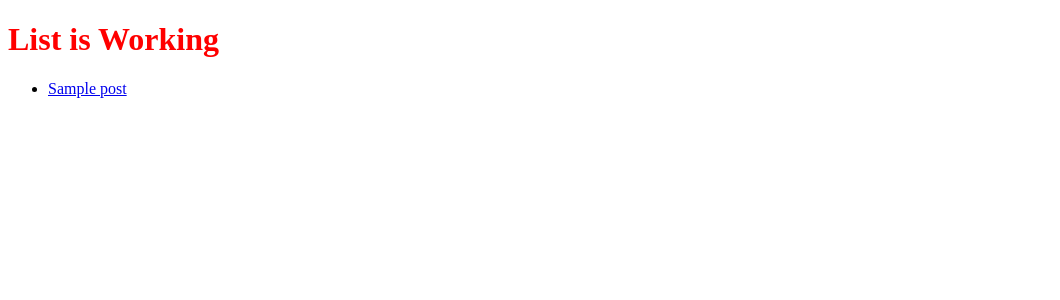
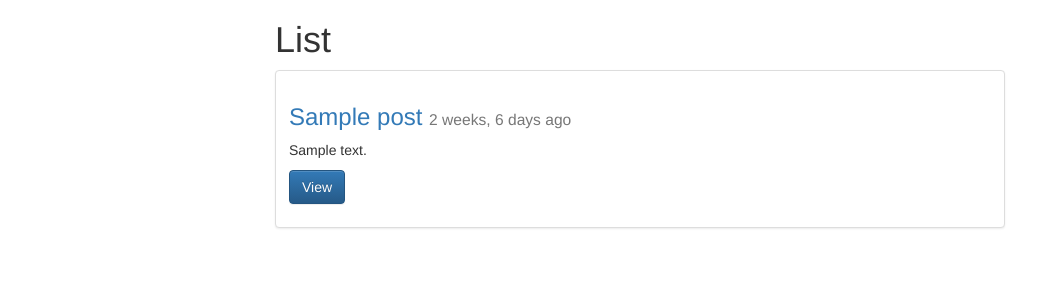
Before and after one commit to KvinLiu/django_simple_blog, a Django app: page /posts/ in a window 1280 px wide. Shown: the top 300 px of the page, without its empty margins (0-1060 px from the left). Run offline with Django 3.2, Linux system fonts and the light colour scheme; tables that the repository leaves empty hold one stand-in row (values such as "Sample post"); some libraries are stand-ins or nearby versions.

Commit message:
[26/38] Implement Bootstrap

```diff
--- a/posts/templates/base.html
+++ b/posts/templates/base.html
@@ -11,6 +11,11 @@
           href="{% static 'css/base.css' %}"
           type="text/css"
           media="screen">
+    <!-- Latest compiled and minified CSS -->
+    <link rel="stylesheet" href="https://maxcdn.bootstrapcdn.com/bootstrap/3.3.7/css/bootstrap.min.css" integrity="sha384-BVYiiSIFeK1dGmJRAkycuHAHRg32OmUcww7on3RYdg4Va+PmSTsz/K68vbdEjh4u" crossorigin="anonymous">
+    <!-- Optional theme -->
+    <link rel="stylesheet" href="https://maxcdn.bootstrapcdn.com/bootstrap/3.3.7/css/bootstrap-theme.min.css" integrity="sha384-rHyoN1iRsVXV4nD0JutlnGaslCJuC7uwjduW9SVrLvRYooPp2bWYgmgJQIXwl/Sp" crossorigin="anonymous">
+
     <style type="text/css" media="screen">
      {% block style %}{% endblock style %}
     </style>
@@ -32,5 +37,7 @@
     <div class="container">
       {% block content %} {% endblock content %}
     </div>
+    <!-- Latest compiled and minified JavaScript -->
+    <script src="https://maxcdn.bootstrapcdn.com/bootstrap/3.3.7/js/bootstrap.min.js" integrity="sha384-Tc5IQib027qvyjSMfHjOMaLkfuWVxZxUPnCJA7l2mCWNIpG9mGCD8wGNIcPD7Txa" crossorigin="anonymous"></script>
   </body>
 </html>
--- a/posts/templates/post_list.html
+++ b/posts/templates/post_list.html
@@ -5,13 +5,28 @@
 {% endblock %}
 
 {% block content %}
-  <h1>{{ title }} is Working</h1>
-  <ul>
+  <div class="col-sm-8 col-sm-offset-2">
+    <h1>{{ title }}</h1>
     {% for obj in object_list %}
-      <li>
-        <!-- <a href="{% url "posts:detail" id=obj.id %}">{{ obj.title }}</a> -->
-        <a href="{{obj.get_absolute_url}}">{{obj.title}}</a>
-      </li>
+
+      <div class="row">
+        <div class="col-sm-12">
+          <div class="thumbnail">
+            <!-- <img src="..." alt="..."> -->
+            <div class="caption">
+              <h3>
+                <a href="{{obj.get_absolute_url}}">{{obj.title}}</a>
+                <small>{{obj.timestamp|timesince}} ago</small>
+              </h3>
+              <p>{{obj.context|linebreaks|truncatechars:100}}</p>
+              <p><a href="{{obj.get_absolute_url}}" class="btn btn-primary" role="button">View</a></p>
+            </div>
+          </div>
+        </div>
+        <hr />
+      </div>
+      {#% cycle "" "<div class='col-sm-12'><hr/></div></div><div class='row'>" %#}
     {% endfor %}
-  </ul>
+  </div>
+  </div>
 {% endblock content %}
--- a/posts/views.py
+++ b/posts/views.py
@@ -76,4 +76,5 @@ def post_update(request, id=None):
 
 def post_delete(request, id=None):
     instance = get_object_or_404(Post, id=id)
-    return HttpResponse("<h1>Delete</h1>")
+    instance.delete()
+    return redirect("posts:list")
```
Also changed, not shown: posts/templates/post_detail.html (+4 -6 lines), posts/templates/post_form.html (+8 -6 lines).
